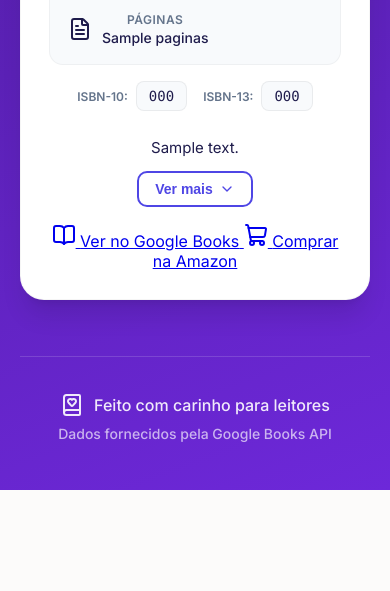
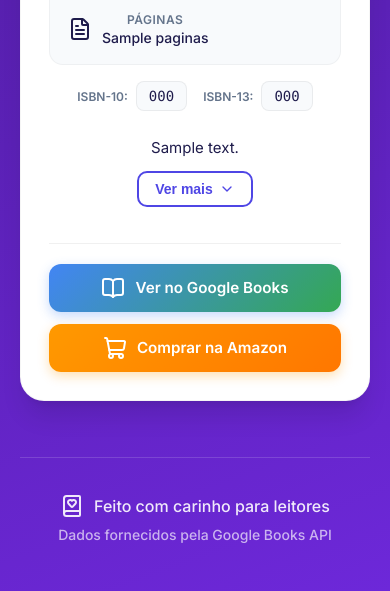
Before and after one commit to andre-crf/BooksIt, a Flask app: template templates/index.html in a window 390 px wide. Shown: the part 1216-1807 px from the top of the page. Before the commit the page ends 1706 px from the top, so only its background shows below. Run offline with Flask 3, Linux system fonts and the light colour scheme; the template is opened without the code that fills it: most values are stand-ins (such as "Sample title", 1, 10 or a date in 2020); some web fonts are replaced.

Commit message:
Update style.css

```diff
--- a/static/style.css
+++ b/static/style.css
@@ -796,6 +796,63 @@
     transition: transform 0.3s ease;
 }
 
+/* ========== ACTION BUTTONS ========== */
+.action-buttons {
+    display: flex;
+    gap: 12px;
+    margin-top: 20px;
+    padding-top: 20px;
+    border-top: 1px solid rgba(0, 0, 0, 0.06);
+    flex-wrap: wrap;
+}
+
+.action-button {
+    display: inline-flex;
+    align-items: center;
+    gap: 10px;
+    padding: 12px 24px;
+    color: white;
+    font-size: 0.95rem;
+    font-weight: 600;
+    border-radius: 12px;
+    text-decoration: none;
+    transition: all 0.3s ease;
+    flex: 1;
+    justify-content: center;
+    min-width: 180px;
+}
+
+.google-books-button {
+    background: linear-gradient(135deg, #4285F4 0%, #34A853 100%);
+    box-shadow: 0 4px 12px rgba(66, 133, 244, 0.3);
+}
+
+.google-books-button:hover {
+    transform: translateY(-2px);
+    box-shadow: 0 8px 20px rgba(66, 133, 244, 0.4);
+    background: linear-gradient(135deg, #5294FF 0%, #45B864 100%);
+}
+
+.amazon-button {
+    background: linear-gradient(135deg, #FF9900 0%, #FF7700 100%);
+    box-shadow: 0 4px 12px rgba(255, 153, 0, 0.3);
+}
+
+.amazon-button:hover {
+    transform: translateY(-2px);
+    box-shadow: 0 8px 20px rgba(255, 153, 0, 0.4);
+    background: linear-gradient(135deg, #FFB020 0%, #FF8820 100%);
+}
+
+.action-button:active {
+    transform: translateY(0);
+}
+
+.action-button i {
+    width: 18px;
+    height: 18px;
+}
+
 /* ========== FOOTER ========== */
 .footer {
     margin-top: 56px;
@@ -869,6 +926,14 @@
     .book-info {
         grid-template-columns: 1fr;
     }
+
+    .action-buttons {
+        flex-direction: column;
+    }
+
+    .action-button {
+        min-width: 100%;
+    }
 }
 
 @media (max-width: 480px) {
```
